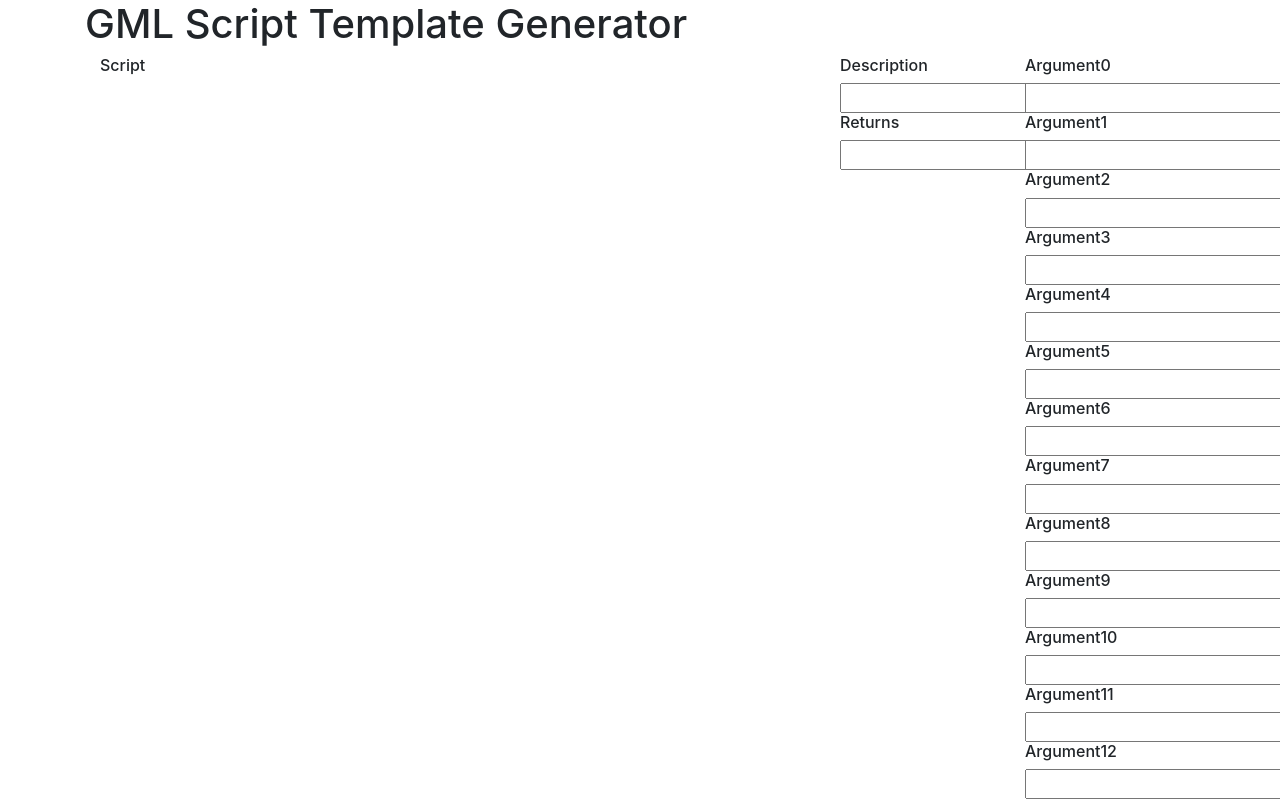
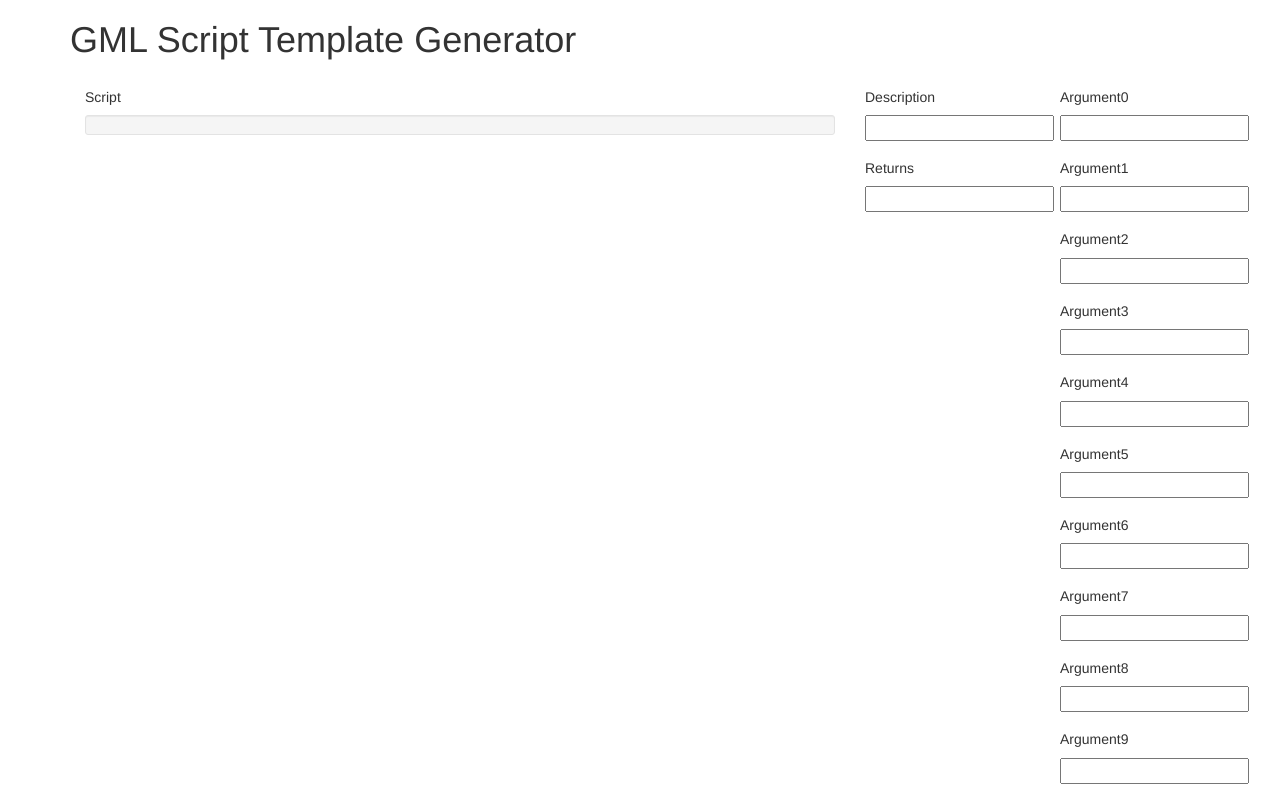
Before and after one commit to mstop4/gml-script-wizard, a React app: page / in a window 1280 px wide. Shown: the top 800 px of the page. Built offline with nearby package versions, Linux system fonts and the light colour scheme.

Commit message:
refactored code to use react-bootstrap

```diff
--- a/package.json
+++ b/package.json
@@ -28,6 +28,7 @@
     "mocha": "^5.0.0",
     "path": "^0.12.7",
     "react-addons-test-utils": "^15.6.2",
+    "react-bootstrap": "^0.32.0",
     "style-loader": "^0.19.1",
     "uglifyjs-webpack-plugin": "^1.1.6",
     "uuid": "^3.2.1",
--- a/src/index.html
+++ b/src/index.html
@@ -3,7 +3,7 @@
 
   <head>
     <meta charset="utf-8">
-    <link rel="stylesheet" href="https://maxcdn.bootstrapcdn.com/bootstrap/4.0.0-beta.2/css/bootstrap.min.css">
+    <link rel="stylesheet" href="https://maxcdn.bootstrapcdn.com/bootstrap/3.3.7/css/bootstrap.min.css">
     <title>GML Script Template Generator</title>
   </head>
 
--- a/src/js/components/App.js
+++ b/src/js/components/App.js
@@ -1,8 +1,10 @@
 import React, { Component } from 'react'
+import { Grid, Row, Col } from 'react-bootstrap'
+
 import OutputBox from './OutputBox'
 import ArgumentField from './ArgumentField'
 import ReturnField from './ReturnField'
-import DescriptionField from './DescriptionField';
+import DescriptionField from './DescriptionField'
 
 class App extends Component {
 
@@ -106,18 +108,18 @@ class App extends Component {
     }
 
     return (
-      <div className='container'>
-        <div className='row'>
+      <Grid>
+        <Row>
           <h1>GML Script Template Generator</h1>
-        </div>
+        </Row>
 
-        <div className='row'>
-          <div className='output-box-container col-md-8'>
+        <Row>
+          <Col md={8} className='output-box-container'>
             <OutputBox value={this.state.outputValue}/>
-          </div>
-          <div className='field-container col-md-4'>
-            <div className='row'>
-              <div className='col-md-6'>
+          </Col>
+          <Col md={4} className='field-container'>
+            <Row>
+              <Col md={6}>
                 <DescriptionField
                   value={this.state.description}
                   onChange={this.handleDescriptionChange}
@@ -126,14 +128,14 @@ class App extends Component {
                   value={this.state.returnValue}
                   onChange={this.handleReturnChange}
                 />
-              </div>
-              <div className='col-md-6'>
+              </Col>
+              <Col md={6}>
                 {argBoxes}
-              </div>
-            </div>
-          </div>
-        </div>
-      </div>
+              </Col>
+            </Row>
+          </Col>
+        </Row>
+      </Grid>
     )
   }
 }
--- a/src/js/components/OutputBox.js
+++ b/src/js/components/OutputBox.js
@@ -1,4 +1,5 @@
 import React, { Component } from 'react'
+import { Well } from 'react-bootstrap'
 
 class OutputBox extends Component {
 
@@ -10,9 +11,9 @@ class OutputBox extends Component {
     return (
       <div className='output-box'>
         <h2>Script</h2>
-        <div className='generated-script'>
+        <Well bsSize='sm' className='generated-script'>
           {this.props.value}
-        </div>
+        </Well>
       </div>
     )
   }
```
Also changed, not shown: 1 other file (tests, documents, lock files or other folders).
